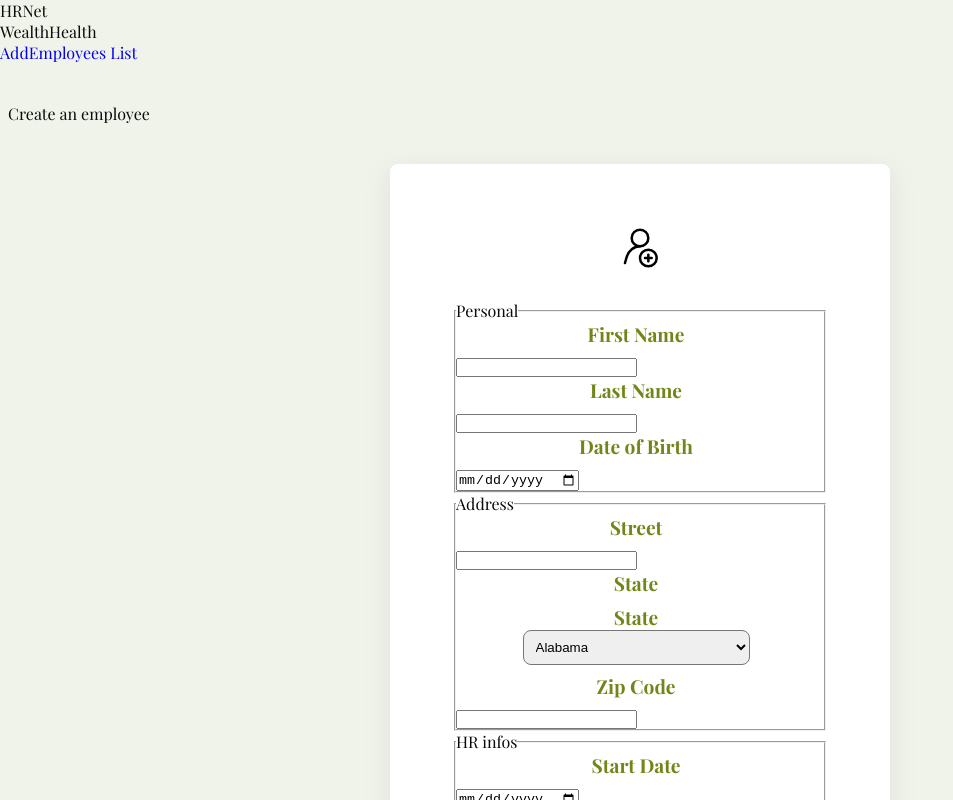
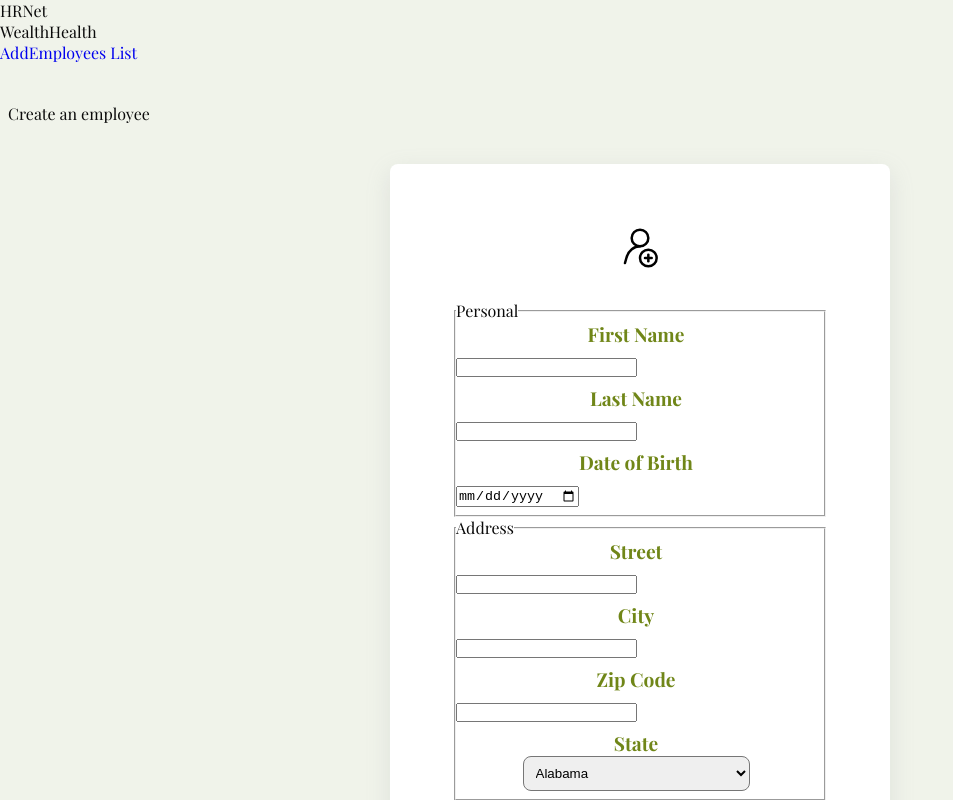
Before and after one commit to JaRoD41/hrnet, a React (Vite) app: page / in a window 1280 px wide. Shown: the top 800 px of the page, without its empty margins (0-953 px from the left). Built offline with nearby package versions, Linux system fonts and the light colour scheme; a web font is replaced by a local one.

Commit message:
fix city issue

```diff
--- a/src/components/Form/Form.css
+++ b/src/components/Form/Form.css
@@ -1,22 +1,3 @@
-/* main {
-  display: flex;
-  flex-direction: column;
-  justify-content: center;
-  align-items: center;
-  width: 25rem;
-  height: 45rem;
-  background-color: pink;
-} */
-
-/* fieldset {
-  display: flex;
-  width: 20rem;
-  flex-direction: column;
-  justify-content: center;
-  align-items: center;
-  background-color: var(--middle);
-} */
-
 #create-employee {
   display: flex;
   flex-direction: column;
@@ -28,6 +9,10 @@
   border-radius: 0.5rem;
   box-shadow: rgb(149 157 165 / 20%) 0px 8px 24px !important;
   background-color: white;
+}
+
+#create-employee input {
+  margin-bottom: 0.5rem;
 }
 
 .create-employee--ico {
@@ -43,5 +28,9 @@ label {
   margin-bottom: 0.5rem;
   font-size: 1.2rem;
   font-weight: bold;
-  color: var(--dark)
+  color: var(--dark);
+  display: flex;
+  flex-direction: column;
+  align-items: center;
+  justify-content: center;
 }
--- a/src/components/Form/Form.jsx
+++ b/src/components/Form/Form.jsx
@@ -28,7 +28,7 @@ const Form = () => {
         />
         <fieldset>
           <legend className="legend-personal">Personal</legend>
-          <section className="create-employee-input-first-name">
+          <section className="create-employee-input">
             <label htmlFor="first-name">First Name</label>
             <input
               type="text"
@@ -39,7 +39,7 @@ const Form = () => {
             />
           </section>
 
-          <section className="create-employee-input-last-name">
+          <section className="create-employee-input">
             <label htmlFor="last-name">Last Name</label>
             <input
               type="text"
@@ -50,7 +50,7 @@ const Form = () => {
             />
           </section>
 
-          <section className="create-employee-input-date-of-birth">
+          <section className="create-employee-input">
             <label htmlFor="date-of-birth">Date of Birth</label>
             <input
               type="date"
@@ -65,7 +65,7 @@ const Form = () => {
         <fieldset>
           <legend className="legend-adress">Address</legend>
 
-          <section className="create-employee-input-street">
+          <section className="create-employee-input">
             <label htmlFor="street">Street</label>
             <input
               type="text"
@@ -76,17 +76,18 @@ const Form = () => {
             />
           </section>
 
-          <section className="create-employee-input-state">
-            <label htmlFor="state">State</label>
-            <Select
-              label="State"
-              value={selectValue}
-              options={stateOptions}
-              onChange={handleSelectChange}
+          <section className="create-employee-input">
+            <label htmlFor="city">City</label>
+            <input
+              type="text"
+              id="city"
+              autoComplete="off"
+              aria-required="true"
+              // onChange={handleInputChange}
             />
           </section>
 
-          <section className="create-employee-input-zipCode">
+          <section className="create-employee-input">
             <label htmlFor="zipCode">Zip Code</label>
             <input
               type="text"
@@ -96,10 +97,19 @@ const Form = () => {
               // onChange={handleInputChange}
             />
           </section>
+
+          <section className="create-employee-input">
+            <Select
+              label="State"
+              value={selectValue}
+              options={stateOptions}
+              onChange={handleSelectChange}
+            />
+          </section>
         </fieldset>
         <fieldset>
           <legend className="legend-hr">HR infos</legend>
-          <section className="create-employee-input-start-date">
+          <section className="create-employee-input">
             <label htmlFor="start-date">Start Date</label>
             <input
               type="date"
@@ -110,7 +120,7 @@ const Form = () => {
             />
           </section>
 
-          <section className="create-employee-input-department">
+          <section className="create-employee-input">
             <label htmlFor="department">Department</label>
             <Select
               label="Department"
--- a/src/components/Select/Select.css
+++ b/src/components/Select/Select.css
@@ -3,14 +3,3 @@ select {
     border-radius: 0.5rem;
     display: flex;
 }
-
-label {
-    margin-right: 0.5rem;
-    margin-bottom: 0.5rem;
-    font-size: 1.2rem;
-    font-weight: bold;
-    display: flex;
-    flex-direction: column;
-    align-items: center;
-    justify-content: center;
-}
```
